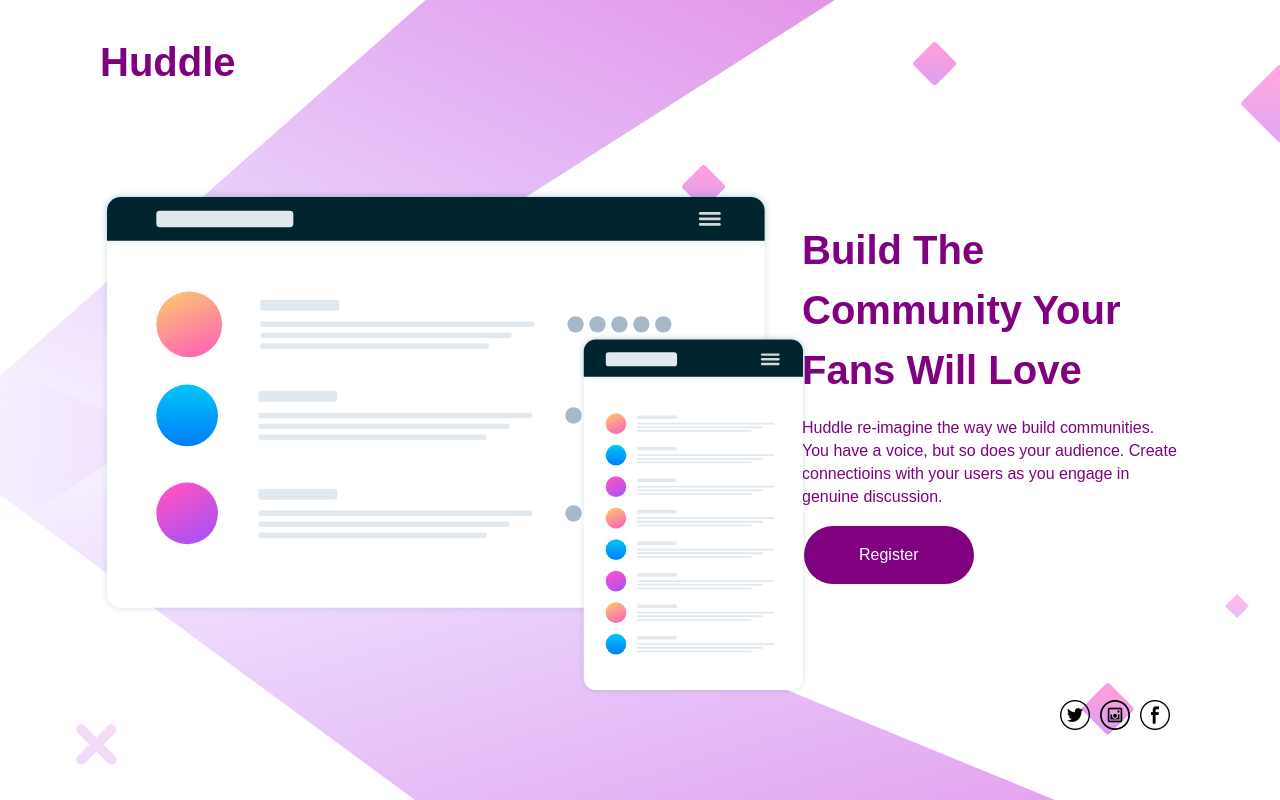
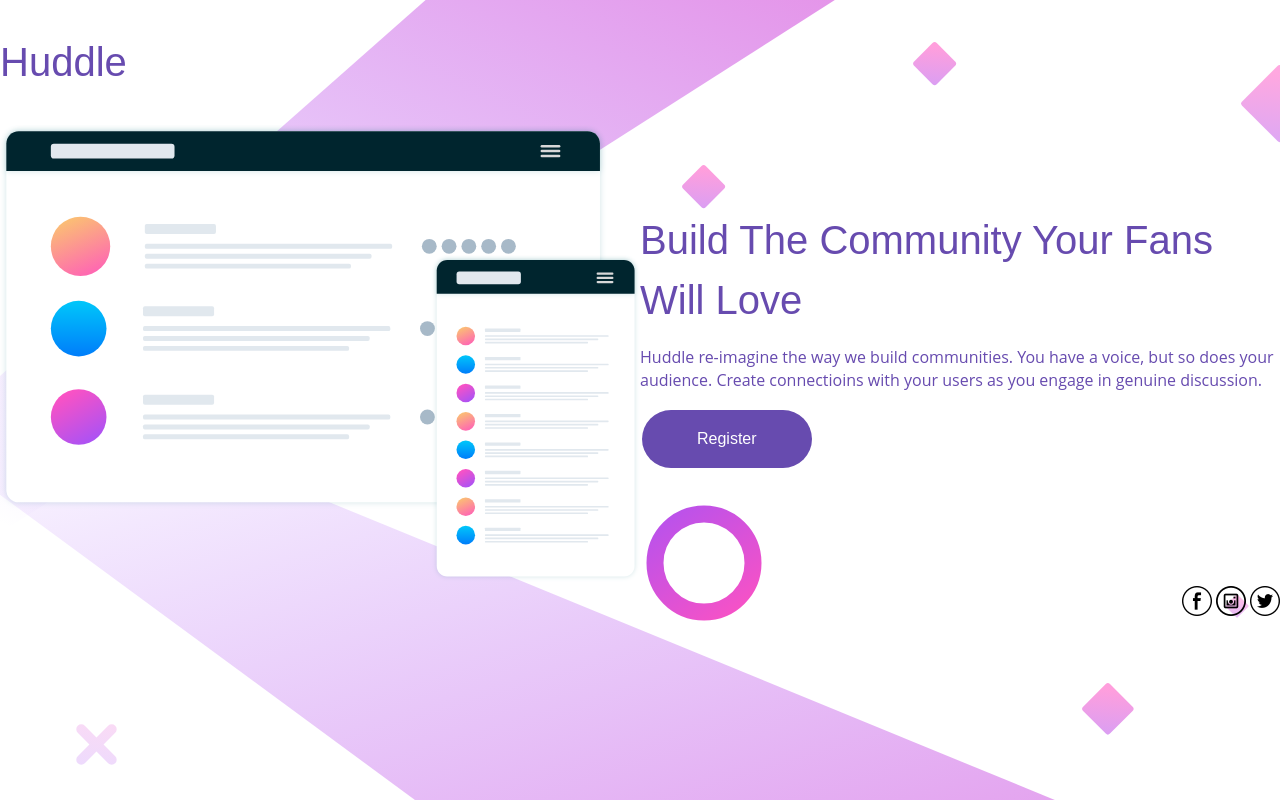
Before and after one commit to snehalopa/landing-mockup, a plain HTML site: page index.html in a window 1280 px wide. Drawn offline with Linux system fonts and the light colour scheme; a script that the page names is missing.

Commit message:
responsive

```diff
--- a/index.css
+++ b/index.css
@@ -1,41 +1,53 @@
 body{
     margin:0;
     padding:0;
-    font-family: Arial, Helvetica, sans-serif;
-    margin-left:100px;
-    margin-right:100px;
     background-image: url("bg-desktop.svg");
-    color: purple;
+    color: hsl(257, 40%, 49%);
 }
 #heading{
-    height:150px;
     width: 100%;
+    margin: 0px 100px;
+    }
 
-}
+@import url('https://fonts.googleapis.com/css?family=Open+Sans');
+@import url('https://fonts.googleapis.com/css?family=Poppins:400,700');
 #huddle{
     font-size: 40px;
-    font-weight: bolder;
-
+    font-weight: 400 700;
+    font-family: 'Poppins', sans-serif;
+}
+.clear{
+    clear: both;
+}
+.container{
+    margin:0 auto;
+    width:100%;
+}
+.parent{
+    width:100%;
+}
+.twocolumns{
+    width:50%;
+    float:left;
 }
 
-#bodytext{
-    float: right;
-    height: 348px;
-    width: 35%;
-    margin-top: -480px;
+.secondcolumnspacing{
 
+    padding-top: 40px;
 }
 #textheading{
     font-size: 40px;
-    font-weight: bolder;
+    font-weight: 400 700;
     line-height: 60px;
-
+    font-family: 'Poppins', sans-serif;
 }
 #text{
     line-height:23px;
+    font-weight: 400;
+    font-family: 'Open Sans', sans-serif;
 }
 #register {
-    background-color: purple;
+    background-color: hsl(257, 40%, 49%);;
     border: none;
     color: white;
     padding: 20px;
@@ -46,7 +58,45 @@ body{
     border-radius: 40px;
     padding: 20px 55px;
   }
-.logos{
-    float: right;
+  .column{
+    width:100%;
+    text-align: right;
     margin-right:10px;
+
   }
+
+  #image{
+      width:100%;
+  }
+  #socialmedia{
+      width:100%;
+  }
+  .footer{
+      height:5em;
+  }
+  @media screen and (max-width:800px){
+      .twocolumns{
+          width:100%;
+      }
+      .secondcolumnspacing{
+          padding-top:85px;
+      }
+  }
+  @media screen and (max-width:1440px){
+      .container{
+        width: 1280px;
+      }
+      .secondcolumnspacing{
+        padding-top:85px;
+    }
+  }
+  @media screen and (max-width:375px){
+      .container{
+          width: 80%;
+          text-align: center;
+      }
+      .column{
+      padding-top:50px;
+      text-align: center;
+      }
+  }
--- a/index.html
+++ b/index.html
@@ -9,24 +9,31 @@
     <script src="main.js"></script>
 </head>
 <body>
-<div id="heading">
+    <div class="container">
         <p id="huddle">Huddle</p>
     </div>
-<div id="body">
-    <img src="illustration-mockups.svg">
 
+    <div class="container">
+        <div class="parent">
+            <div class="twocolumns">
+                <img id="image" src="illustration-mockups.svg">
             </div>
-
-<div id="bodytext">
+            <div class="twocolumns">
+                <div class="secondcolumnspacing">
                     <a id="textheading">Build The Community Your Fans Will Love</a>
                     <p id="text">Huddle re-imagine the way we build communities. You have a voice, but so does your audience. Create connectioins with your users as you engage in genuine discussion.</p>
                     <button id="register">Register</button>
                 </div>
-
-<div id="socialmedia">
-    <img class="logos" src="facebook-logo-in-circular-button-outlined-social-symbol (3).png">
-    <img class="logos" src="instagram (4).png">
-    <img class="logos" src="twitter-circular-button (3).png">
+            </div>
+        </div>
+    </div>
+<div class="clear"></div>
+<div class="container">
+    <div class="column footer" >
+        <img  src="facebook-logo-in-circular-button-outlined-social-symbol (3).png">
+        <img  src="instagram (4).png">
+        <img  src="twitter-circular-button (3).png">
+    </div>
 </div>
 
 </body>
```
Lines whose indentation alone changed are shown as unchanged.
